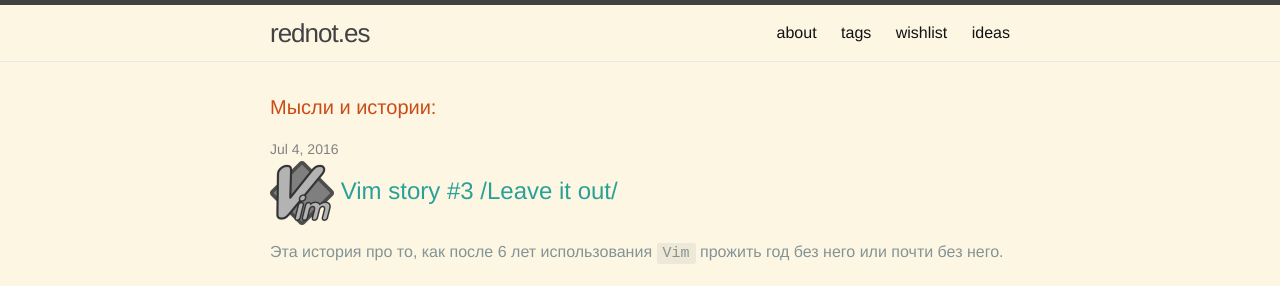
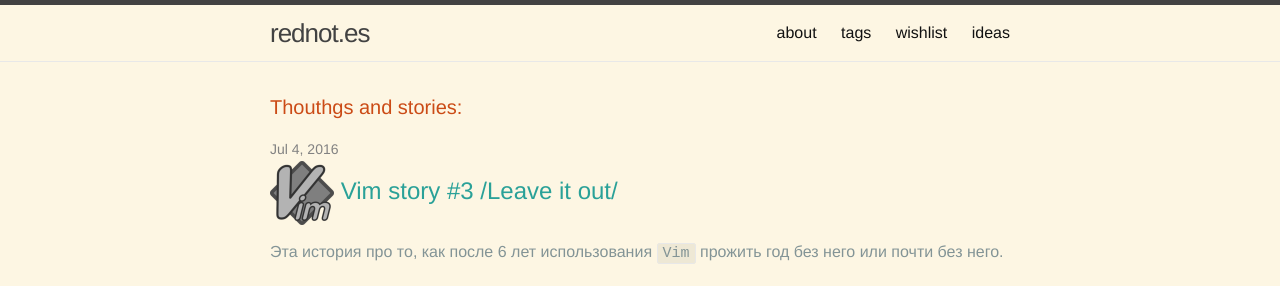
Before and after one commit to rednotes/rednotes.github.io, a Jekyll site: the page built from index.html, in a window 1280 px wide. Shown: the top 286 px of the page. Built offline with Jekyll 4.4.1, drawn with Linux system fonts in a browser that asks for light colours; nearby versions of some CDN libraries; emoji names are drawn with the system emoji font; comment, search, counter and statistics services are not loaded.

Commit message:
Change heading to eng version

```diff
--- a/index.html
+++ b/index.html
@@ -4,7 +4,7 @@
 
 <div class="home">
 
-  <h1 class="page-heading">Мысли и истории:</h1>
+  <h1 class="page-heading">Thouthgs and stories:</h1>
 
   <ul class="post-list">
     {% for post in site.posts %}
```
